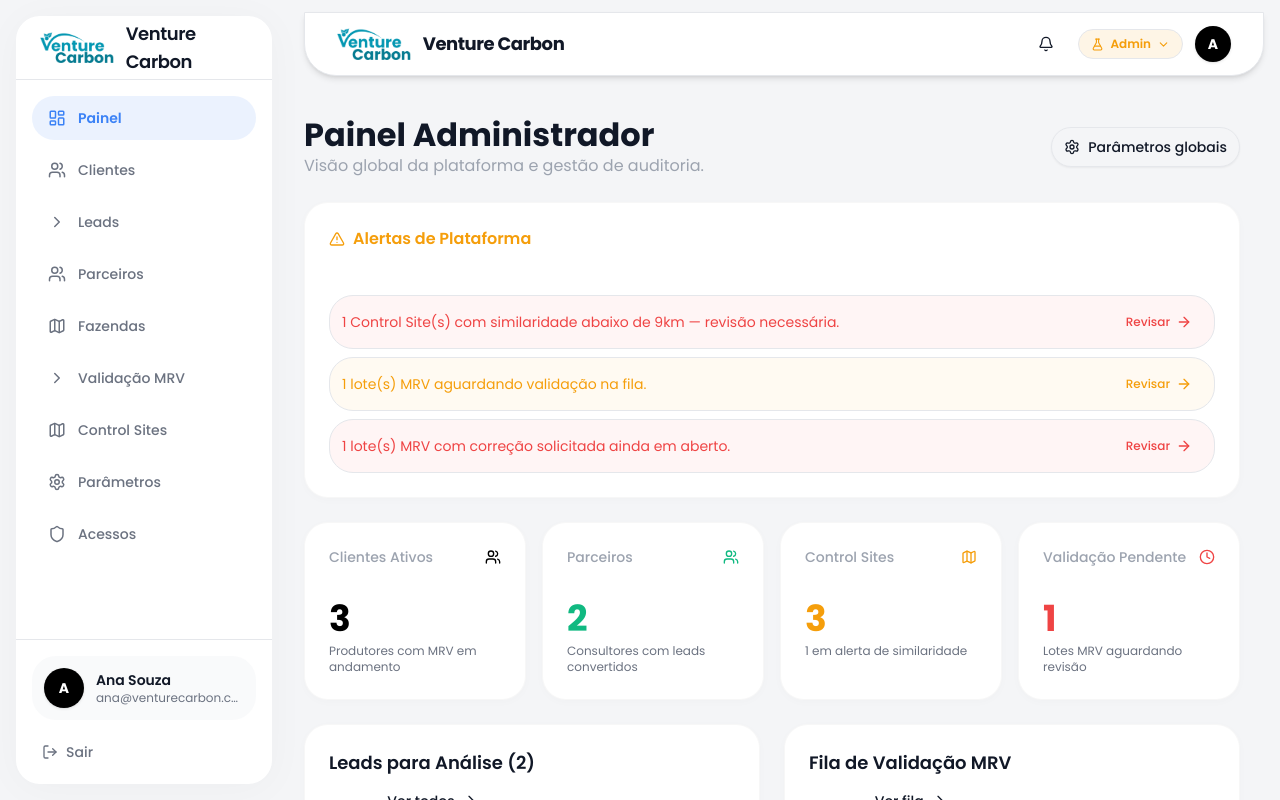
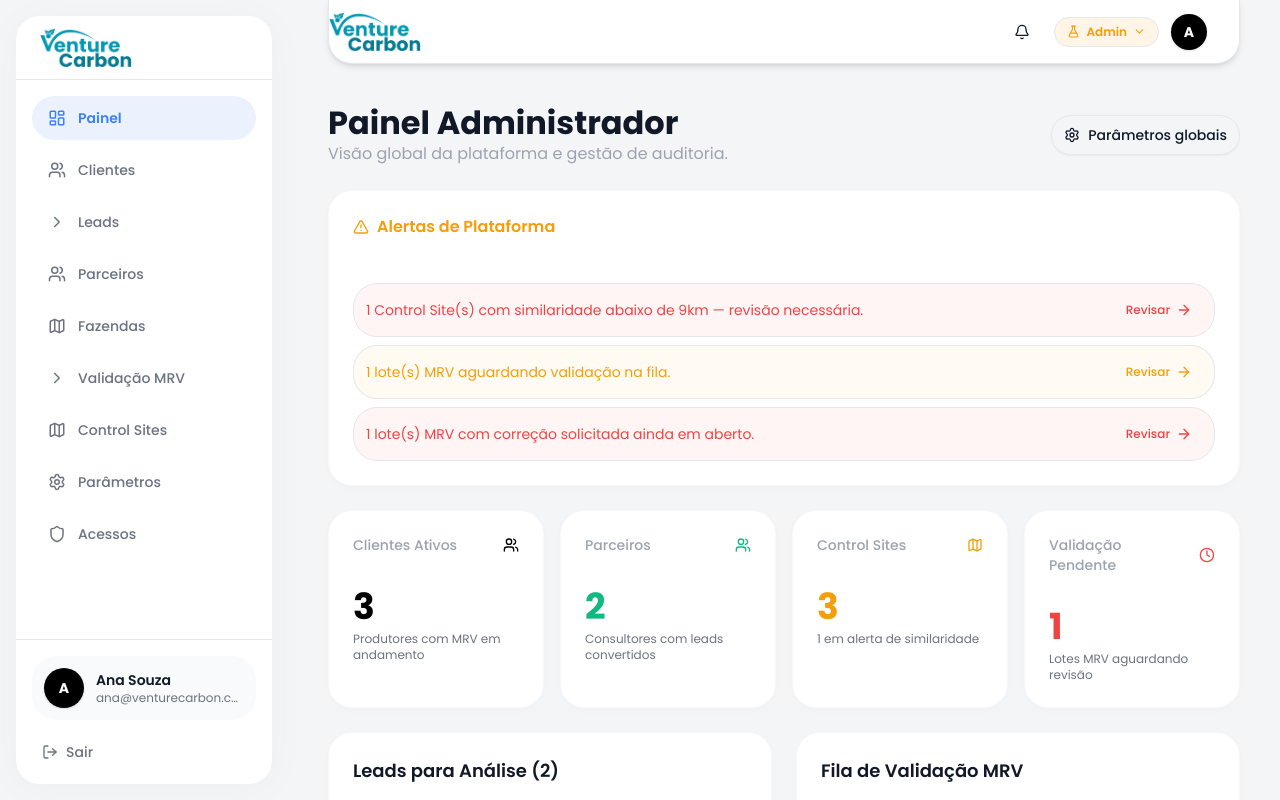
Before and after one commit to meirelesarthur/Venture, a React (Vite) app: page /login in a window 1280 px wide. Both pictures are taken after a click on the button 378 px from the left and 530 px from the top of the page. Built offline with nearby package versions, Linux system fonts and the light colour scheme.

Commit message:
UI/UX Refinements: Logo text removal, Topbar alignment, and Premium Card-like aesthetics

```diff
--- a/src/components/layouts/AuthLayout.tsx
+++ b/src/components/layouts/AuthLayout.tsx
@@ -110,9 +110,8 @@ export function AuthLayout({ children }: { children: ReactNode }) {
           }`}
         >
           {/* Logo */}
-          <div className="flex h-16 items-center gap-3 border-b px-6">
-            <img src={Logo} alt="Venture Carbon" className="h-8 w-auto object-contain" />
-            <span className="text-lg font-semibold text-foreground tracking-tight">Venture Carbon</span>
+          <div className="flex h-16 items-center border-b px-6">
+            <img src={Logo} alt="Venture Carbon" className="h-10 w-auto object-contain" />
           </div>
 
           {/* Nav */}
@@ -173,7 +172,7 @@ export function AuthLayout({ children }: { children: ReactNode }) {
       {/* ── Main area ───────────────────────────────────────────────── */}
       <div className="flex flex-1 flex-col overflow-hidden">
         {/* Topbar */}
-        <header className="sticky top-0 z-30 flex h-16 items-center justify-between gap-4 bg-surface px-4 sm:px-8 shadow-md border border-border/40 mx-4 mt-3 rounded-bl-2xl rounded-br-2xl">
+        <header className="sticky top-0 z-30 flex h-16 items-center justify-between gap-4 bg-surface pr-4 sm:pr-8 shadow-md border-x border-b border-border/40 mx-4 sm:mx-8 lg:mx-10 rounded-b-3xl transition-all duration-300">
           <div className="flex items-center gap-4">
             {role !== 'cliente' && (
               <Button
@@ -185,9 +184,8 @@ export function AuthLayout({ children }: { children: ReactNode }) {
                 {sidebarOpen ? <X size={20} /> : <Menu size={20} />}
               </Button>
             )}
-            <div className="flex items-center gap-3">
-              <img src={Logo} alt="Venture Carbon" className="h-8 w-auto object-contain" />
-              <span className="text-lg font-bold text-foreground tracking-tight">Venture Carbon</span>
+            <div className="flex items-center">
+              <img src={Logo} alt="Venture Carbon" className="h-10 w-auto object-contain" />
             </div>
           </div>
 
@@ -284,7 +282,7 @@ export function AuthLayout({ children }: { children: ReactNode }) {
           </div>
         </header>
 
-        <main className="flex-1 overflow-y-auto p-4 sm:p-8 lg:p-10 lg:pl-4">{children}</main>
+        <main className="flex-1 overflow-y-auto p-4 sm:p-8 lg:p-10">{children}</main>
       </div>
     </div>
   )
--- a/src/components/layouts/PublicLayout.tsx
+++ b/src/components/layouts/PublicLayout.tsx
@@ -12,11 +12,8 @@ export function PublicLayout({ children }: PublicLayoutProps) {
       {/* Header público */}
       <header className="sticky top-0 z-50 bg-surface/90 backdrop-blur-md shadow-soft">
         <div className="mx-auto flex h-16 max-w-7xl items-center justify-between px-4 sm:px-6 lg:px-8">
-          <div className="flex items-center gap-3">
+          <div className="flex items-center">
             <img src={Logo} alt="Venture Carbon" className="h-10 w-auto object-contain" />
-            <span className="text-xl font-bold text-foreground tracking-tight">
-              Venture Carbon
-            </span>
           </div>
           <nav className="hidden items-center gap-6 md:flex">
             <Link
--- a/src/pages/auth/LoginPage.tsx
+++ b/src/pages/auth/LoginPage.tsx
@@ -63,9 +63,8 @@ export default function LoginPage() {
     <div className="min-h-screen bg-background flex flex-col items-center justify-center px-4 py-12">
       {/* Header */}
       <div className="text-center mb-10">
-        <div className="inline-flex items-center gap-3 mb-6">
+        <div className="flex items-center justify-center mb-6">
           <img src={Logo} alt="Venture Carbon" className="h-10 w-auto object-contain" />
-          <span className="text-2xl font-bold text-foreground tracking-tight">Venture Carbon</span>
         </div>
 
         <div className="inline-flex items-center gap-2 px-4 py-2 rounded-full bg-warning/10 border border-warning/20 mb-6">
```
